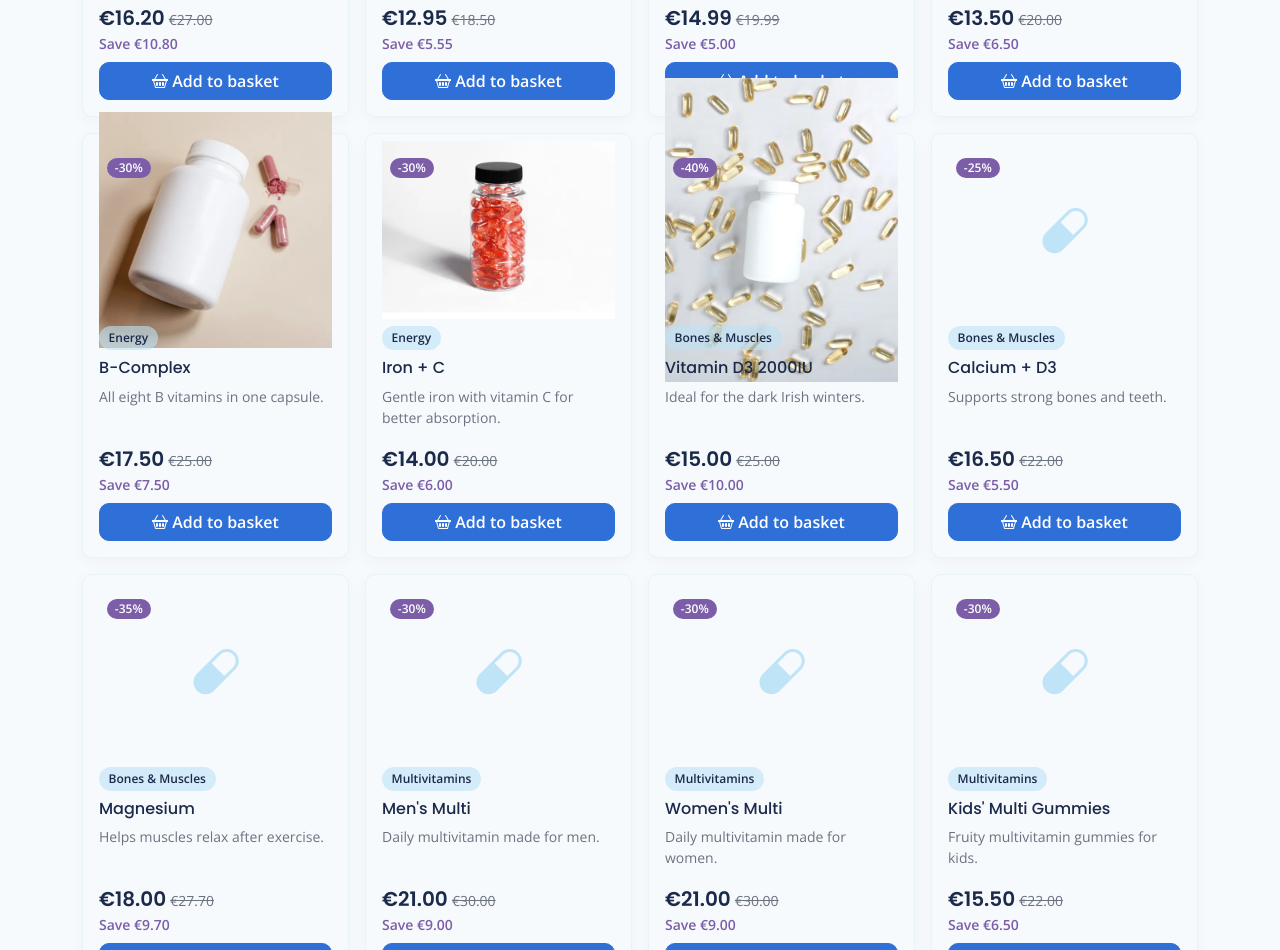
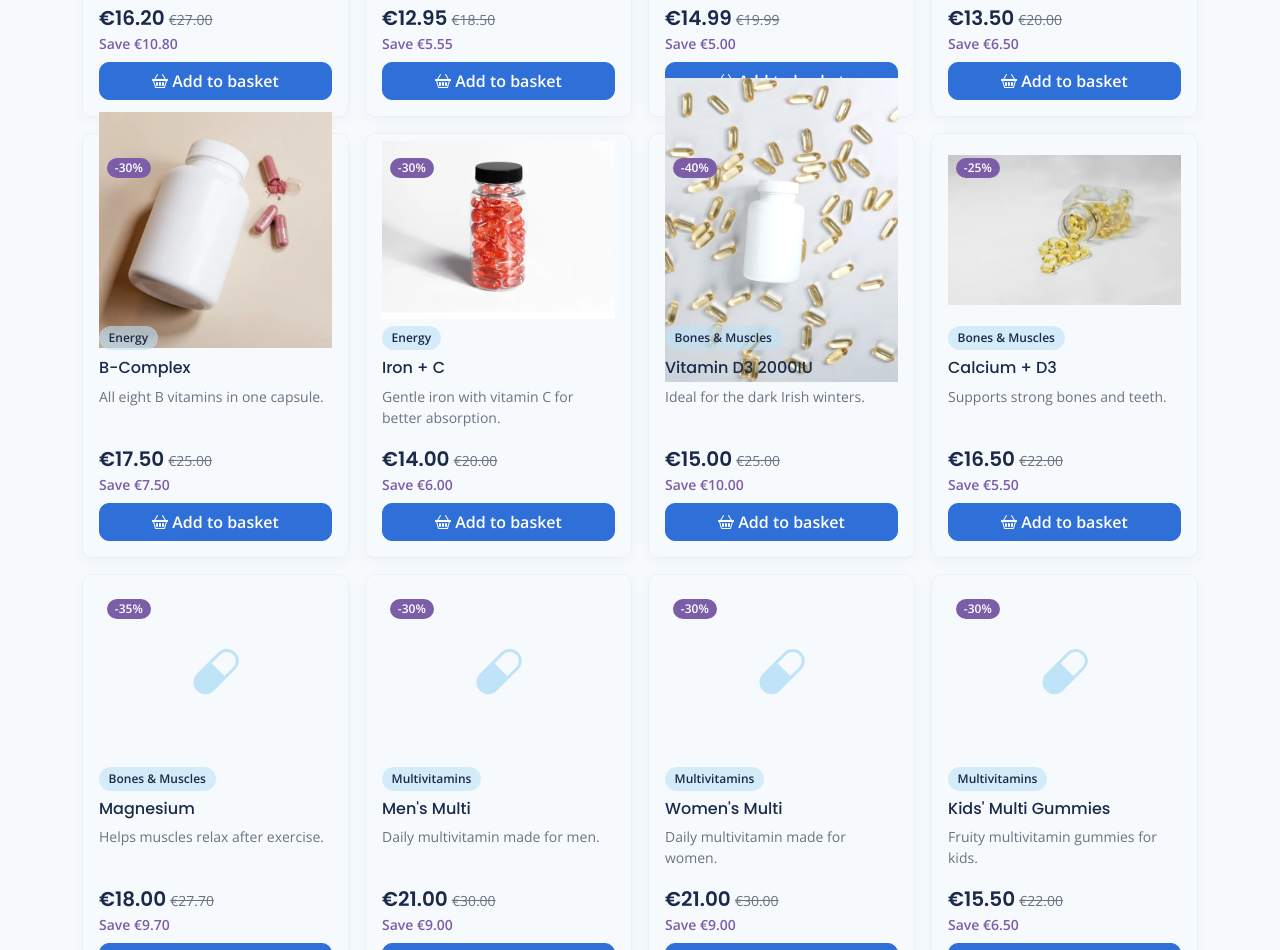
Before and after one commit to carlo-lombardi/Web-Design-Group-Project-CA2, a plain HTML site: page black-friday.html in a window 1280 px wide. Shown: the part 781-1731 px from the top of the page. Drawn offline with nearby package versions, Linux system fonts and the light colour scheme.

Commit message:
Add Calcium and D3 product image #17

```diff
--- a/black-friday.html
+++ b/black-friday.html
@@ -240,7 +240,13 @@
           <div class="card product-card h-100 p-3">
             <span class="badge badge-discount product-badge">-25%</span>
             <!-- #17 Replace with a real product image -->
-            <div class="product-img"><i class="bi bi-capsule"></i></div>
+
+<div class="product-img">
+  <img src="images/fish-oil.webp"
+       alt="Golden softgel capsules spilling from a glass bottle"
+       class="img-fluid">
+</div>
+
             <span class="tag-category mt-3 align-self-start">Bones &amp; Muscles</span>
             <h2 class="h6 mt-2">Calcium + D3</h2>
             <p class="small text-muted-vw">Supports strong bones and teeth.</p>
```
